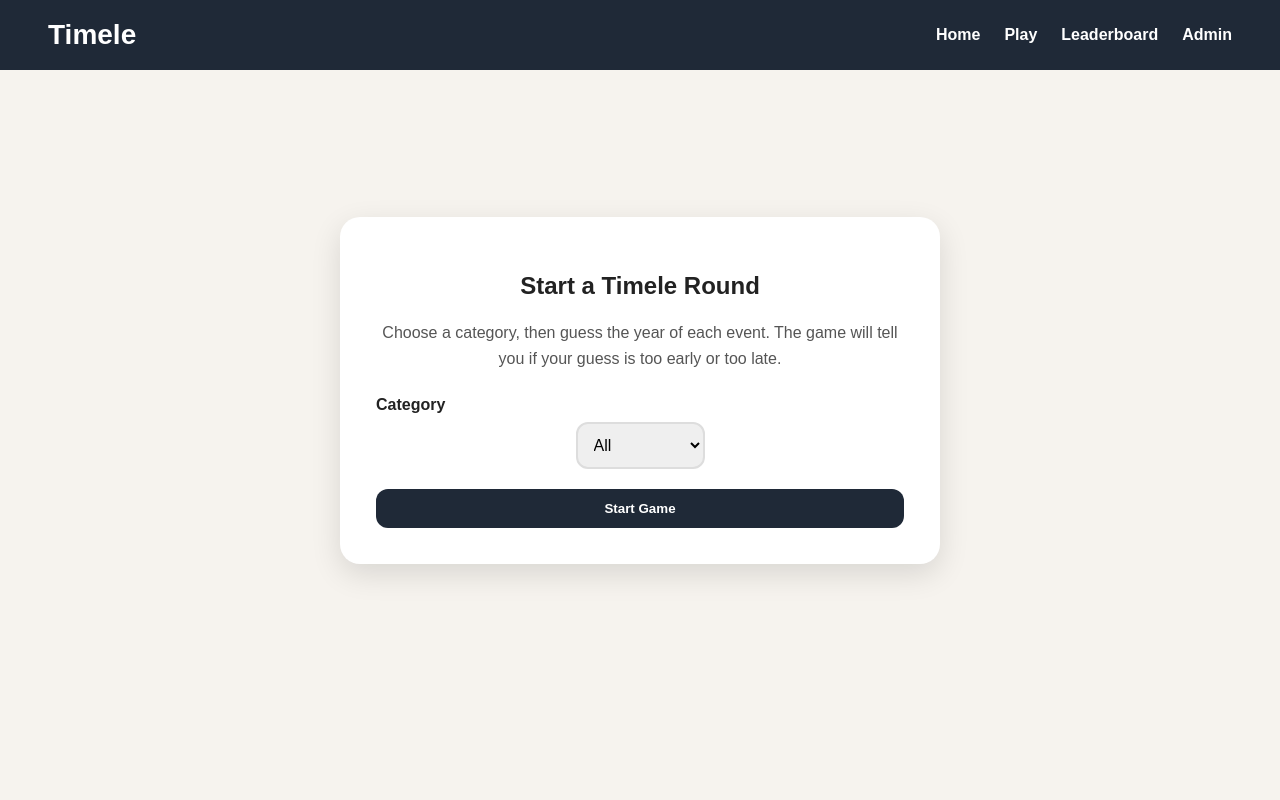
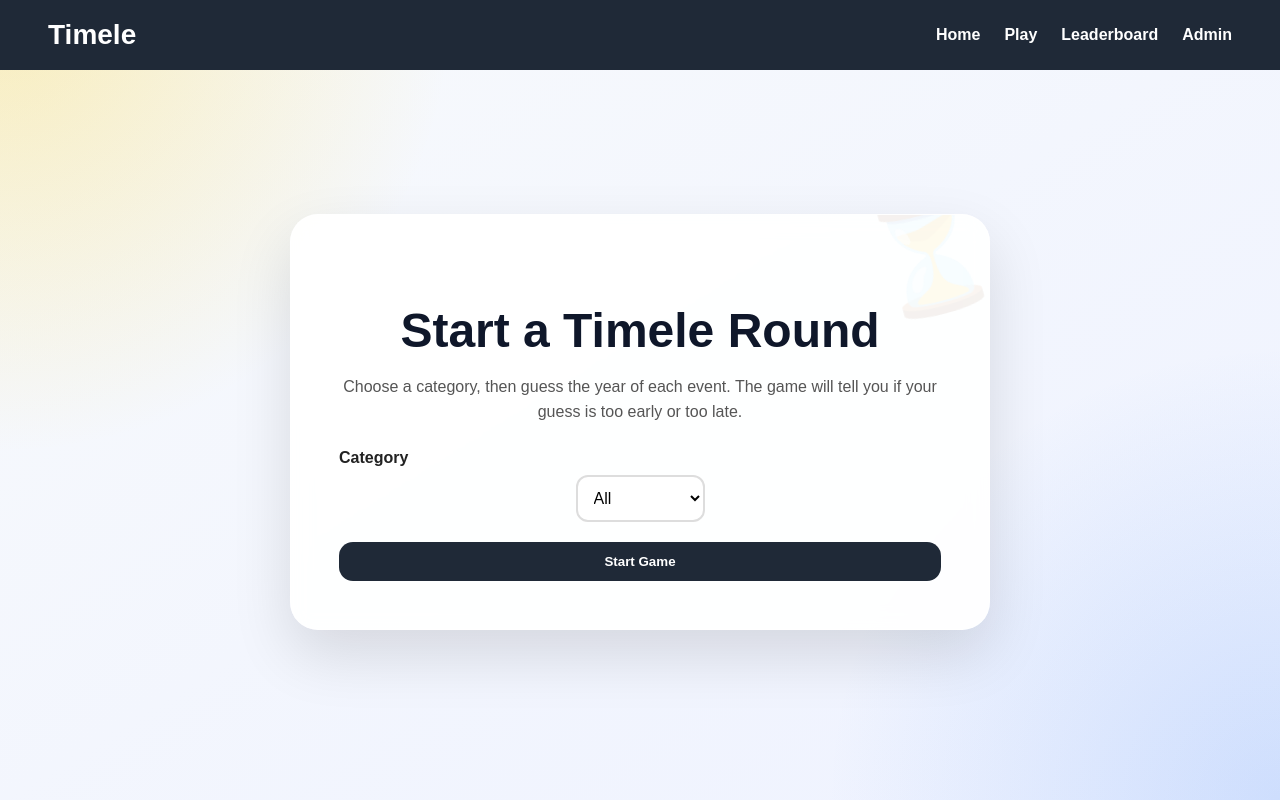
Before and after one commit to CelineChehade/Timele-Frontend, a React (Create React App) app: page /play in a window 1280 px wide. Built offline with nearby package versions, Linux system fonts and the light colour scheme.

Commit message:
Finished frontend

```diff
--- a/src/index.css
+++ b/src/index.css
@@ -5,14 +5,20 @@
 body {
   margin: 0;
   font-family: Arial, Helvetica, sans-serif;
-  background: #f6f3ee;
   color: #222;
+  background:
+    radial-gradient(circle at top left, rgba(250, 204, 21, 0.28), transparent 30%),
+    radial-gradient(circle at bottom right, rgba(59, 130, 246, 0.18), transparent 30%),
+    linear-gradient(to bottom right, #f8fafc, #eef2ff);
+  min-height: 100vh;
 }
 
 a {
   text-decoration: none;
   color: inherit;
 }
+
+/* NAVBAR */
 
 .navbar {
   height: 70px;
@@ -42,59 +48,11 @@ a {
   color: #facc15;
 }
 
+/* GENERAL */
+
 .container {
   width: min(1100px, 92%);
   margin: 40px auto;
-}
-
-.play-page {
-  min-height: 70vh;
-  display: flex;
-  align-items: center;
-  justify-content: center;
-}
-
-.game-card {
-  background: white;
-  border-radius: 20px;
-  padding: 36px;
-  max-width: 600px;
-  width: 100%;
-  text-align: center;
-  box-shadow: 0 10px 30px rgba(0, 0, 0, 0.12);
-}
-
-.game-header {
-  display: flex;
-  justify-content: space-between;
-  margin-bottom: 24px;
-}
-
-.game-header span {
-  background: #facc15;
-  padding: 8px 14px;
-  border-radius: 999px;
-  font-weight: bold;
-  font-size: 14px;
-}
-
-.event-title {
-  font-size: 28px;
-  font-weight: bold;
-  margin: 32px 0;
-}
-
-.guess-form {
-  display: flex;
-  gap: 12px;
-  justify-content: center;
-}
-
-input {
-  padding: 12px;
-  border: 2px solid #ddd;
-  border-radius: 12px;
-  font-size: 16px;
 }
 
 button {
@@ -102,13 +60,15 @@ button {
   background: #1f2937;
   color: white;
   padding: 12px 20px;
-  border-radius: 12px;
-  font-weight: bold;
+  border-radius: 14px;
+  font-weight: 700;
   cursor: pointer;
+  transition: 0.2s ease;
 }
 
 button:hover {
   background: #374151;
+  transform: translateY(-2px);
 }
 
 button:disabled {
@@ -116,23 +76,22 @@ button:disabled {
   cursor: not-allowed;
 }
 
-.feedback {
-  margin-top: 24px;
-  font-weight: bold;
-  color: #b45309;
+input,
+select {
+  padding: 12px;
+  border: 2px solid #ddd;
+  border-radius: 12px;
+  font-size: 16px;
+  background: white;
 }
 
-.feedback.correct {
-  color: #15803d;
+input:focus,
+select:focus {
+  outline: none;
+  border-color: #facc15;
 }
 
-.stats {
-  display: flex;
-  justify-content: center;
-  gap: 32px;
-  margin: 24px 0;
-  font-weight: bold;
-}
+/* HOME PAGE */
 
 .home-page {
   min-height: 70vh;
@@ -142,12 +101,12 @@ button:disabled {
 }
 
 .hero-card {
-  max-width: 800px;
+  max-width: 850px;
   background: white;
   border-radius: 24px;
   padding: 48px;
   text-align: center;
-  box-shadow: 0 10px 30px rgba(0, 0, 0, 0.12);
+  box-shadow: 0 20px 50px rgba(0, 0, 0, 0.12);
 }
 
 .eyebrow {
@@ -158,7 +117,7 @@ button:disabled {
 }
 
 .hero-card h1 {
-  font-size: 48px;
+  font-size: 54px;
   margin: 16px 0;
 }
 
@@ -192,95 +151,134 @@ button:disabled {
   color: #1f2937;
 }
 
-.page-heading {
-  margin-bottom: 28px;
+/* PLAY PAGE */
+
+.play-page {
+  min-height: 80vh;
+  display: flex;
+  align-items: center;
+  justify-content: center;
+  padding: 40px;
 }
 
-.page-heading h1 {
-  font-size: 40px;
-  margin-bottom: 8px;
+.game-card {
+  position: relative;
+  overflow: hidden;
+  width: 100%;
+  max-width: 700px;
+  background: rgba(255, 255, 255, 0.92);
+  backdrop-filter: blur(10px);
+  border-radius: 28px;
+  padding: 48px;
+  border: 1px solid rgba(255, 255, 255, 0.5);
+  box-shadow: 0 25px 60px rgba(0, 0, 0, 0.12);
+  text-align: center;
+  transition: 0.25s ease;
 }
 
-.page-heading p {
-  color: #555;
+.game-card:hover {
+  transform: translateY(-3px);
 }
 
-.leaderboard-card,
-.admin-form {
-  background: white;
-  border-radius: 20px;
-  padding: 32px;
-  max-width: 700px;
-  box-shadow: 0 10px 30px rgba(0, 0, 0, 0.12);
+.game-card::before {
+  content: "⏳";
+  position: absolute;
+  top: -25px;
+  right: -10px;
+  font-size: 110px;
+  opacity: 0.08;
+  transform: rotate(-15deg);
 }
 
-.leaderboard-row {
-  display: grid;
-  grid-template-columns: 80px 1fr 120px;
-  padding: 18px 0;
-  border-bottom: 1px solid #eee;
-  align-items: center;
+.game-header {
+  display: flex;
+  justify-content: space-between;
+  margin-bottom: 24px;
 }
 
-.leaderboard-row:last-child {
-  border-bottom: none;
+.game-header span {
+  padding: 8px 14px;
+  border-radius: 999px;
+  font-weight: bold;
+  font-size: 14px;
 }
 
-.rank {
+.game-card h1 {
+  font-size: 48px;
+  margin-bottom: 10px;
+  color: #0f172a;
+}
+
+.subtitle {
+  color: #64748b;
+  margin-top: -6px;
+  margin-bottom: 28px;
+  font-size: 17px;
+}
+
+.event-title {
+  background: white;
+  border: 2px dashed #facc15;
+  border-radius: 20px;
+  padding: 34px;
+  line-height: 1.5;
+  font-size: 42px;
+  font-weight: 800;
+  color: #0f172a;
+  margin: 35px 0;
+}
+
+.guess-form {
+  display: flex;
+  gap: 14px;
+  justify-content: center;
+  margin-top: 24px;
+}
+
+.guess-form input {
+  height: 58px;
+  min-width: 280px;
+  text-align: center;
+  font-size: 20px;
   font-weight: bold;
+}
+
+.guess-form button {
+  min-width: 150px;
+  background: linear-gradient(to right, #1e293b, #334155);
+}
+
+.feedback {
+  margin-top: 24px;
+  font-weight: bold;
+  background: #fff7ed;
+  padding: 14px 18px;
+  border-radius: 14px;
   color: #b45309;
 }
 
-.admin-form {
-  display: flex;
-  flex-direction: column;
-  gap: 14px;
+.feedback.correct {
+  background: #ecfdf5;
+  color: #15803d;
 }
 
-.admin-form label {
-  font-weight: bold;
-  margin-top: 8px;
+.stats {
+  display: flex;
+  justify-content: center;
+  gap: 18px;
+  margin-top: 34px;
 }
 
-select {
-  padding: 12px;
-  border: 2px solid #ddd;
-  border-radius: 12px;
-  font-size: 16px;
-}
-
-@media (max-width: 700px) {
-  .navbar {
-    height: auto;
-    padding: 20px;
-    flex-direction: column;
-    gap: 16px;
-  }
-
-  .nav-links {
-    flex-wrap: wrap;
-    justify-content: center;
-  }
-
-  .hero-card h1 {
-    font-size: 34px;
-  }
-
-  .hero-actions {
-    flex-direction: column;
-  }
-
-  .guess-form {
-    flex-direction: column;
-  }
-
-  .leaderboard-row {
-    grid-template-columns: 60px 1fr 90px;
-  }
+.stats p {
+  background: #f3f4f6;
+  padding: 12px 16px;
+  border-radius: 14px;
+  min-width: 110px;
+  font-weight: bold;
 }
 
 .game-actions {
-  margin-top: 24px;
+  margin-top: 30px;
   display: flex;
   justify-content: center;
   gap: 16px;
@@ -309,6 +307,9 @@ select {
 .difficulty.hard {
   background: #b91c1c;
 }
+
+/* START PAGE */
+
 .game-description {
   color: #555;
   line-height: 1.6;
@@ -320,12 +321,15 @@ select {
   text-align: left;
   font-weight: bold;
   margin-bottom: 8px;
+  margin-top: 18px;
 }
 
 .start-button {
   width: 100%;
   margin-top: 20px;
 }
+
+/* FINAL STATS */
 
 .final-stats {
   display: grid;
@@ -338,6 +342,11 @@ select {
   background: #f6f3ee;
   border-radius: 16px;
   padding: 18px;
+  transition: transform 0.2s ease;
+}
+
+.final-stats div:hover {
+  transform: scale(1.04);
 }
 
 .final-stats span {
@@ -351,8 +360,112 @@ select {
   font-size: 26px;
 }
 
+/* LEADERBOARD */
+
+.page-heading {
+  margin-bottom: 28px;
+}
+
+.page-heading h1 {
+  font-size: 40px;
+  margin-bottom: 8px;
+}
+
+.page-heading p {
+  color: #555;
+}
+
+.leaderboard-card,
+.admin-form {
+  background: white;
+  border-radius: 20px;
+  padding: 32px;
+  max-width: 700px;
+  box-shadow: 0 20px 50px rgba(0, 0, 0, 0.12);
+}
+
+.leaderboard-row {
+  display: grid;
+  grid-template-columns: 80px 1fr 120px;
+  padding: 18px 0;
+  border-bottom: 1px solid #eee;
+  align-items: center;
+}
+
+.leaderboard-row:last-child {
+  border-bottom: none;
+}
+
+.rank {
+  font-weight: bold;
+  color: #b45309;
+}
+
+/* ADMIN */
+
+.admin-form {
+  display: flex;
+  flex-direction: column;
+  gap: 14px;
+}
+
+.admin-form label {
+  font-weight: bold;
+  margin-top: 8px;
+}
+
+/* MOBILE */
+
 @media (max-width: 700px) {
+  .navbar {
+    height: auto;
+    padding: 20px;
+    flex-direction: column;
+    gap: 16px;
+  }
+
+  .nav-links {
+    flex-wrap: wrap;
+    justify-content: center;
+  }
+
+  .hero-card h1,
+  .game-card h1 {
+    font-size: 34px;
+  }
+
+  .hero-actions,
+  .guess-form {
+    flex-direction: column;
+  }
+
+  .guess-form input {
+    min-width: 100%;
+  }
+
+  .event-title {
+    font-size: 28px;
+  }
+
+  .leaderboard-row {
+    grid-template-columns: 60px 1fr 90px;
+  }
+
   .final-stats {
     grid-template-columns: 1fr;
   }
 }
+.play-page {
+  max-width: 1000px;
+  margin: 0 auto;
+  border-radius: 32px;
+  min-height: 78vh;
+}
+
+.game-card {
+  margin: 0 auto;
+}
+
+.container {
+  margin-top: 40px;
+}
--- a/src/pages/Admin.js
+++ b/src/pages/Admin.js
@@ -1,5 +1,5 @@
 import { useState } from "react";
-
+import { createEvent } from "../services/eventService";
 function Admin() {
   const [title, setTitle] = useState("");
   const [year, setYear] = useState("");
@@ -7,7 +7,7 @@ function Admin() {
   const [difficulty, setDifficulty] = useState("Easy");
   const [message, setMessage] = useState("");
 
-  function handleSubmit(event) {
+  async function handleSubmit(event) {
     event.preventDefault();
 
     if (!title || !year) {
@@ -22,9 +22,16 @@ function Admin() {
       difficulty
     };
 
-    console.log("New event created:", newEvent);
+   try {
+  await createEvent(newEvent);
 
-    setMessage("Event saved locally for now. Backend connection comes next.");
+  setMessage("Event added successfully.");
+} catch (error) {
+  console.error(error);
+
+  setMessage("Could not add event.");
+  return;
+}
 
     setTitle("");
     setYear("");
--- a/src/pages/Play.js
+++ b/src/pages/Play.js
@@ -6,7 +6,10 @@ const categories = [
   "Technology",
   "Science",
   "Books",
-  "Gaming"
+  "Gaming",
+  "Movies",
+  "Sports",
+  "Music"
 ];
 
 function Play() {
@@ -219,7 +222,7 @@ async function handleGuess(event) {
           </span>
         </div>
 
-        <h1>Guess the Year</h1>
+        <h1>⏳ Guess the Year</h1>
 
         <p className="event-title">{currentEvent.title}</p>
 
--- a/src/services/eventService.js
+++ b/src/services/eventService.js
@@ -18,3 +18,7 @@ export async function submitGuess(eventId, guessedYear) {
 
   return response.data;
 }
+  export async function createEvent(eventData) {
+  const response = await api.post("/events", eventData);
+  return response.data;
+}
```
